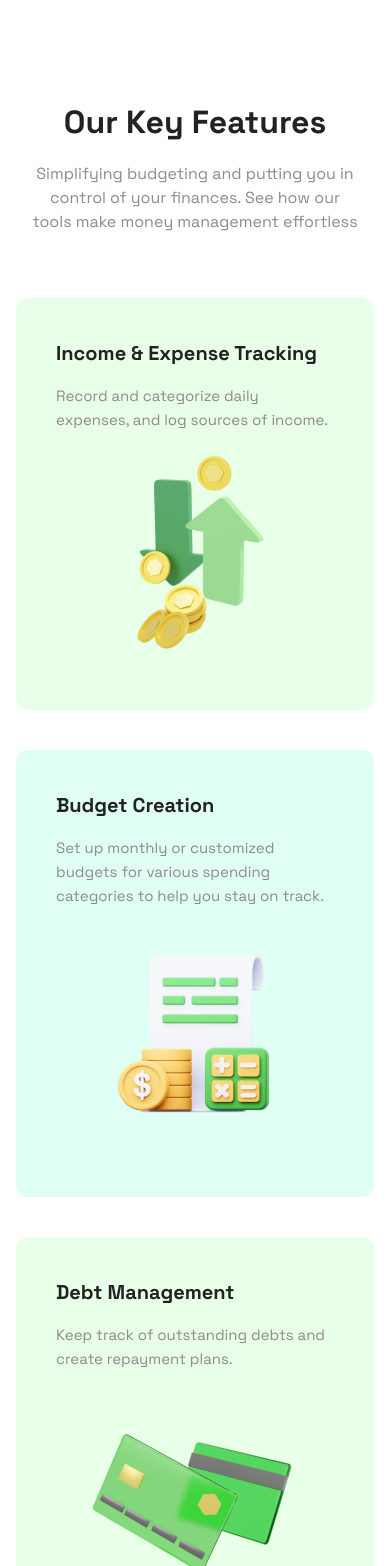
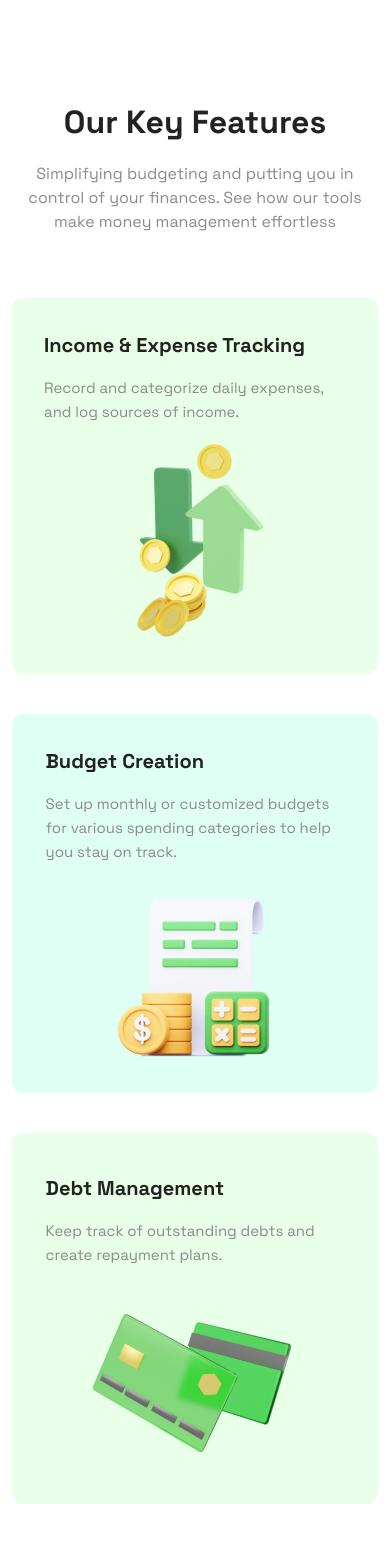
Before and after one commit to abdrzqsalihu/wallet-centry, a React (Vite) app: page / in a window 390 px wide. Shown: the part 2321-3887 px from the top of the page. Built offline with nearby package versions, Linux system fonts and the light colour scheme.

Commit message:
fixed mobile responsiveness bug on th features component

```diff
--- a/src/components/Features.jsx
+++ b/src/components/Features.jsx
@@ -3,35 +3,35 @@ import { expense_tracking, budgeting, credit_card } from "../assets"
 
 function Features() {
   return (
-    <section className="py-28 px-4 h-auto mx-auto justify-center">
+    <section className="py-28 px-3 h-auto mx-auto justify-center">
         <h1 className="font-primary font-bold text-[#222] text-[32px] md:text-[40px] leading-normal text-center">Our Key Features</h1>
         <p className="font-primary font-normal text-[#8D8A8A] text-[16px] md:text-[18px] leading-[24px] text-center md:w-[917px] mx-auto mt-4 px-4">Simplifying budgeting and putting you in control of your finances. See how our tools make money management effortless</p>
 
         <div className="flex flex-col md:flex-row justify-center mt-16 gap-10 mx-auto">
               <div className="flex flex-col">
-                  <div className="bg-[#E8FFE8] rounded-xl p-10">
+                  <div className="bg-[#E8FFE8] rounded-xl py-8 px-[2rem] md:p-10">
                       <h1 className="font-primary font-semibold text-[20px] md:text-[24px] text-[#222] leading-normal md:max-w-[216px]">Income & Expense Tracking</h1>
-                      <p className="font-primary font-normal text-[15px] text-[#8D8A8A] leading-[24px] mt-4 max-w-[293px]">Record and categorize daily expenses, and log sources of income. </p>
-                      <div className="py-4">
-                          <img src={expense_tracking} className="mx-auto w-auto h-auto" alt="" />
+                      <p className="font-primary font-normal text-[15px] text-[#8D8A8A] leading-[24px] mt-4 md:max-w-[293px]">Record and categorize daily expenses, and log sources of income. </p>
+                      <div className="pt-3 md:py-4">
+                          <img src={expense_tracking} className="mx-auto w-auto h-auto" alt="expense_tracking_image" />
                       </div>
                   </div>
               </div>
               <div className="flex flex-col ">
-              <div className="bg-[#DFFFF4] rounded-xl p-10">
+              <div className="bg-[#DFFFF4] rounded-xl py-8 px-[2.1rem] md:p-10">
                       <h1 className="font-primary font-semibold text-[20px] md:text-[24px] text-[#222] leading-normal">Budget Creation</h1>
                       <p className="font-primary font-normal text-[15px] text-[#8D8A8A] leading-[24px] mt-4 md:max-w-[293px]">Set up monthly or customized budgets for various spending categories to help you stay on track.</p>
-                      <div className="py-10">
-                        <img src={budgeting} className="mx-auto w-auto h-auto" alt="" />
+                      <div className="pt-7 md:py-10">
+                        <img src={budgeting} className="mx-auto w-auto h-auto" alt="budgeting_image" />
                       </div>
                   </div>
               </div>
               <div className="flex flex-col">
-              <div className="bg-[#E8FFE8] rounded-xl p-10">
+              <div className="bg-[#E8FFE8] rounded-xl py-10 px-[2.1rem] md:p-10">
                       <h1 className="font-primary font-semibold text-[20px] md:text-[24px] text-[#222] leading-normal">Debt Management</h1>
                       <p className="font-primary font-normal text-[15px] text-[#8D8A8A] leading-[24px] mt-4 md:max-w-[293px]">Keep track of outstanding debts and create repayment plans.</p>
-                      <div className="py-14">
-                        <img src={credit_card} className="mx-auto w-auto h-auto" alt="" />
+                      <div className="pt-10 md:py-14">
+                        <img src={credit_card} className="mx-auto w-auto h-auto" alt="credit_card_image" />
                       </div>
                   </div>
               </div>
```
